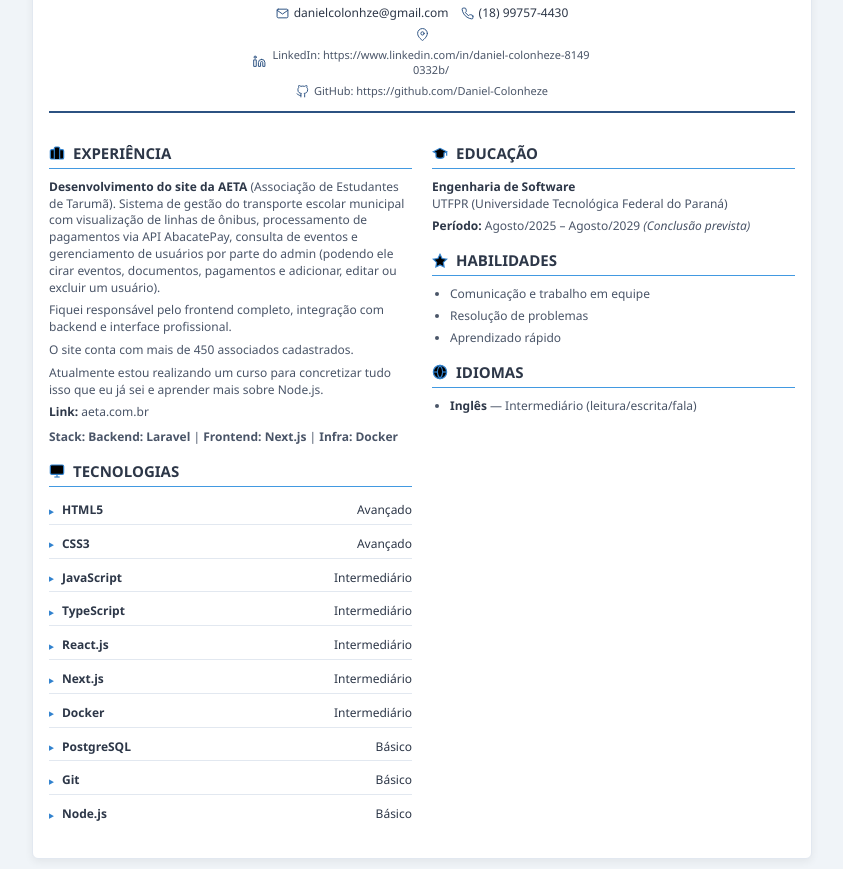
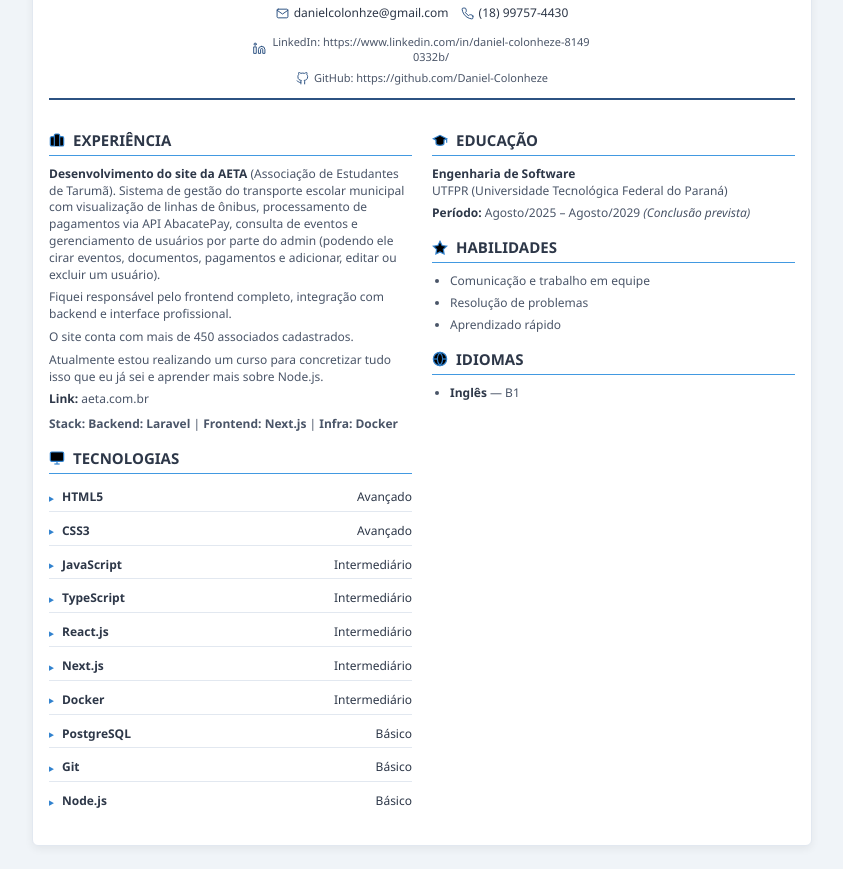
Before and after one commit to Daniel-Colonheze/Udemy, a plain HTML site: page html/curriculo.html in a window 1280 px wide. Shown: the part 61-930 px from the top of the page, without its empty margins (218-1061 px from the left). Drawn offline with Linux system fonts and the light colour scheme.

Commit message:
terminado

```diff
--- a/html/curriculo.html
+++ b/html/curriculo.html
@@ -262,10 +262,6 @@
                 </div>
                 <div class="contact-row">
                     <div class="contact-item">
-                        <svg class="icon address-icon" viewBox="0 0 24 24">
-                            <path d="M21 10c0 7-9 13-9 13s-9-6-9-13a9 9 0 0 1 18 0z"/>
-                            <circle cx="12" cy="10" r="3"/>
-                        </svg>
                     </div>
                 </div>
                 <div class="contact-row">
@@ -275,7 +271,7 @@
                             <rect x="2" y="9" width="4" height="12"/>
                             <circle cx="4" cy="4" r="2"/>
                         </svg>
-                        <a href="https://www.linkedin.com/in/daniel-colonheze-81490332b/" target="_blank" class="full-url">LinkedIn: https://www.linkedin.com/in/daniel-colonheze-81490332b/</a>
+                        <a href="https://www.linkedin.com/in/daniel-de-oliveira-colonheze-81490332b/" target="_blank" class="full-url">LinkedIn: https://www.linkedin.com/in/daniel-colonheze-81490332b/</a>
                     </div>
                 </div>
                 <div class="contact-row">
@@ -426,7 +422,7 @@
                         IDIOMAS
                     </h2>
                     <ul>
-                        <li><strong>Inglês</strong> — Intermediário (leitura/escrita/fala)</li>
+                        <li><strong>Inglês</strong> — B1</li>
                     </ul>
                 </div>
             </div>
```
